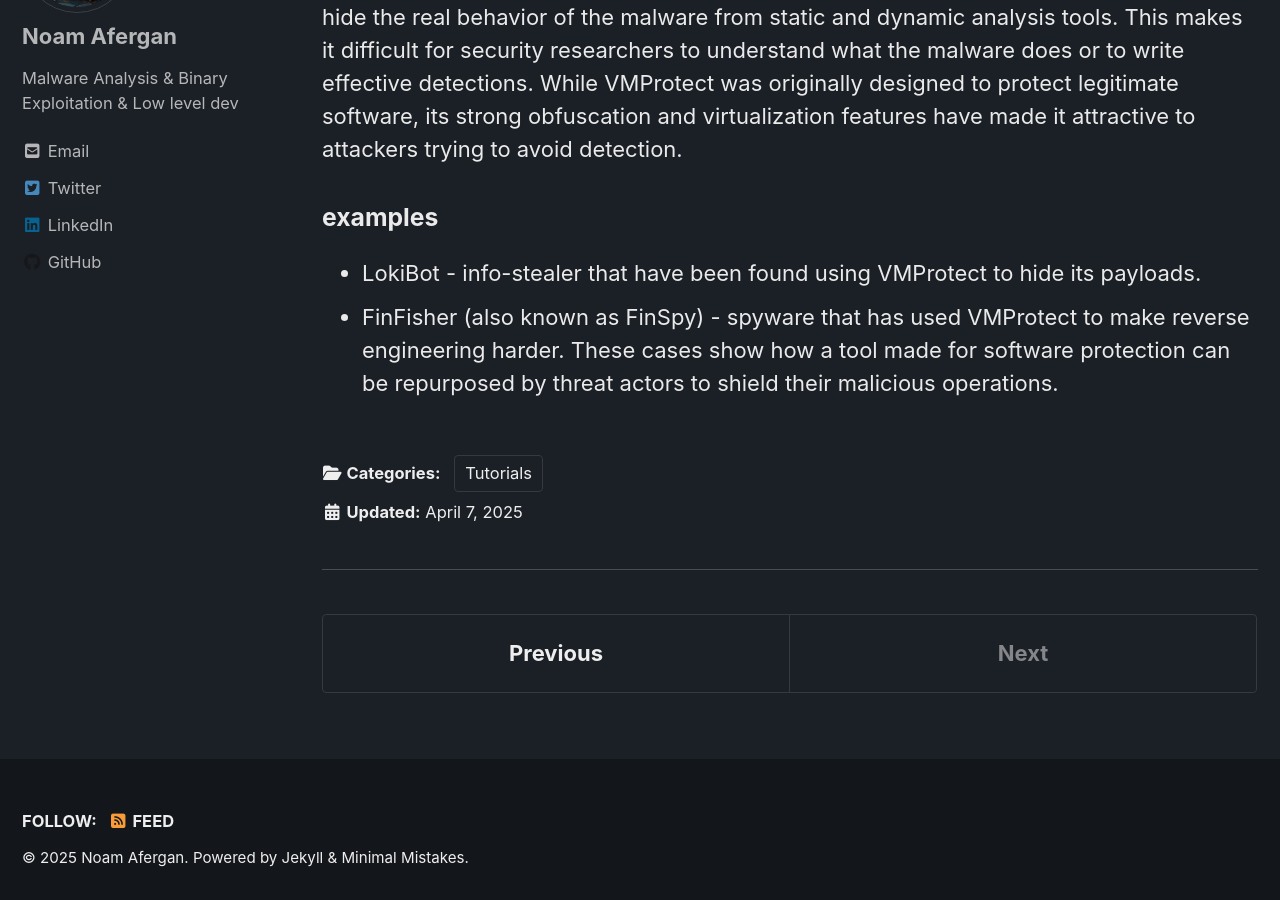
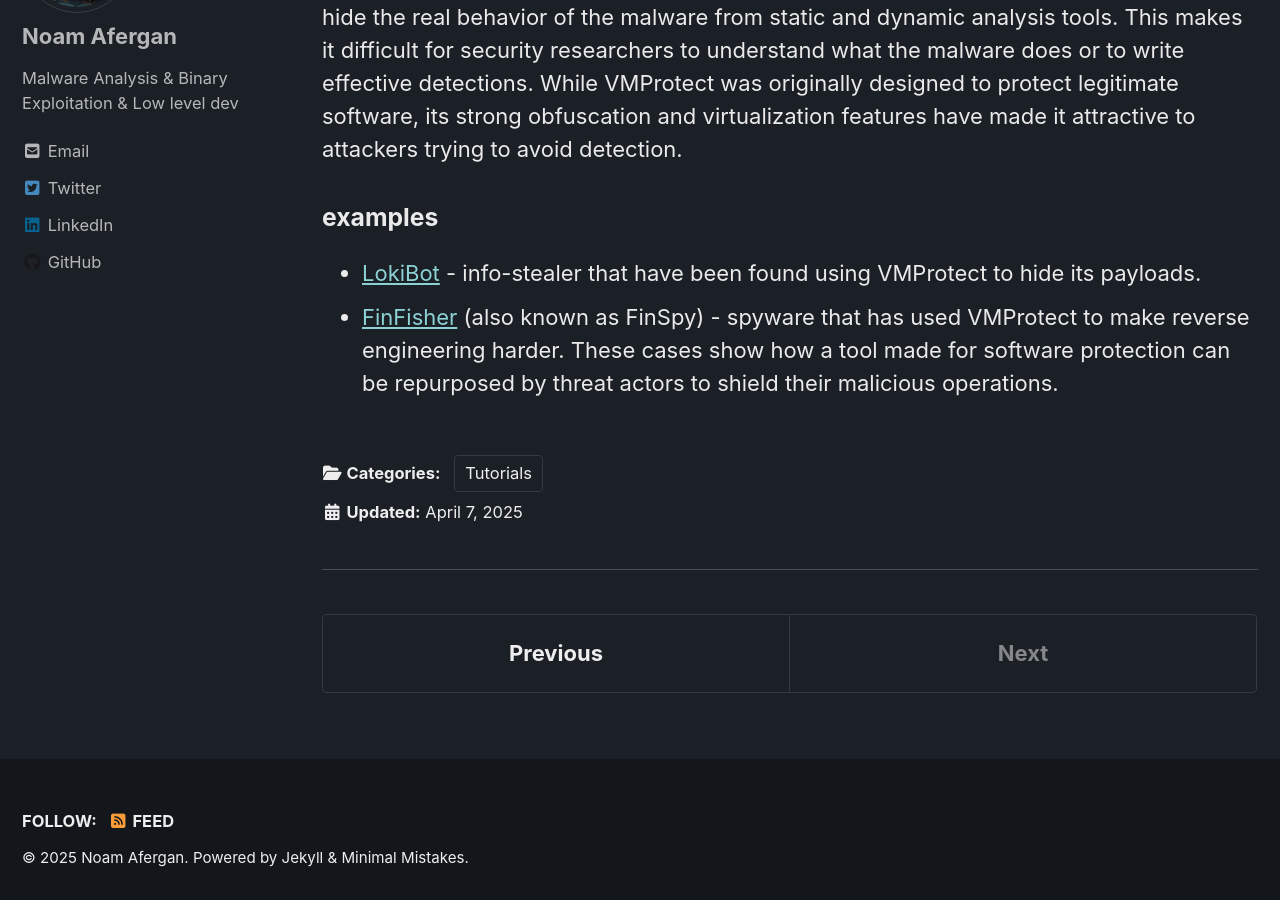
Before and after one commit to 4f3rg4n/4f3rg4n.github.io, a Jekyll site: the page built from _posts/Tutorials/2025-4-7-VMProtect.md, in a window 1280 px wide and 900 px high, scrolled down 9824 px. Built offline with Jekyll 4.4.1, drawn with Linux system fonts in a browser that asks for light colours; cached includes are drawn as plain includes; nearby versions of some CDN libraries; part of the change alters nothing that is shown.

````diff
--- a/_posts/Tutorials/2025-4-7-VMProtect.md
+++ b/_posts/Tutorials/2025-4-7-VMProtect.md
@@ -59,7 +59,7 @@ The binary source is:
 ```c
 #include <stdio.h>
 
-int func(int x, int y){
+int func(int x, int y) {
     return x ^ y;
 }
 
@@ -231,6 +231,6 @@ This makes it difficult for security researchers to understand what the malware
 While VMProtect was originally designed to protect legitimate software, its strong obfuscation and virtualization features have made it attractive to attackers trying to avoid detection.
 
 ### examples
-* LokiBot - info-stealer that have been found using VMProtect to hide its payloads.
-* FinFisher (also known as FinSpy) - spyware that has used VMProtect to make reverse engineering harder.
+* [LokiBot](https://www.checkpoint.com/cyber-hub/threat-prevention/what-is-malware/lokibot-malware/) - info-stealer that have been found using VMProtect to hide its payloads.
+* [FinFisher](https://www.microsoft.com/en-us/security/blog/2018/03/01/finfisher-exposed-a-researchers-tale-of-defeating-traps-tricks-and-complex-virtual-machines/) (also known as FinSpy) - spyware that has used VMProtect to make reverse engineering harder.
 These cases show how a tool made for software protection can be repurposed by threat actors to shield their malicious operations.
````
